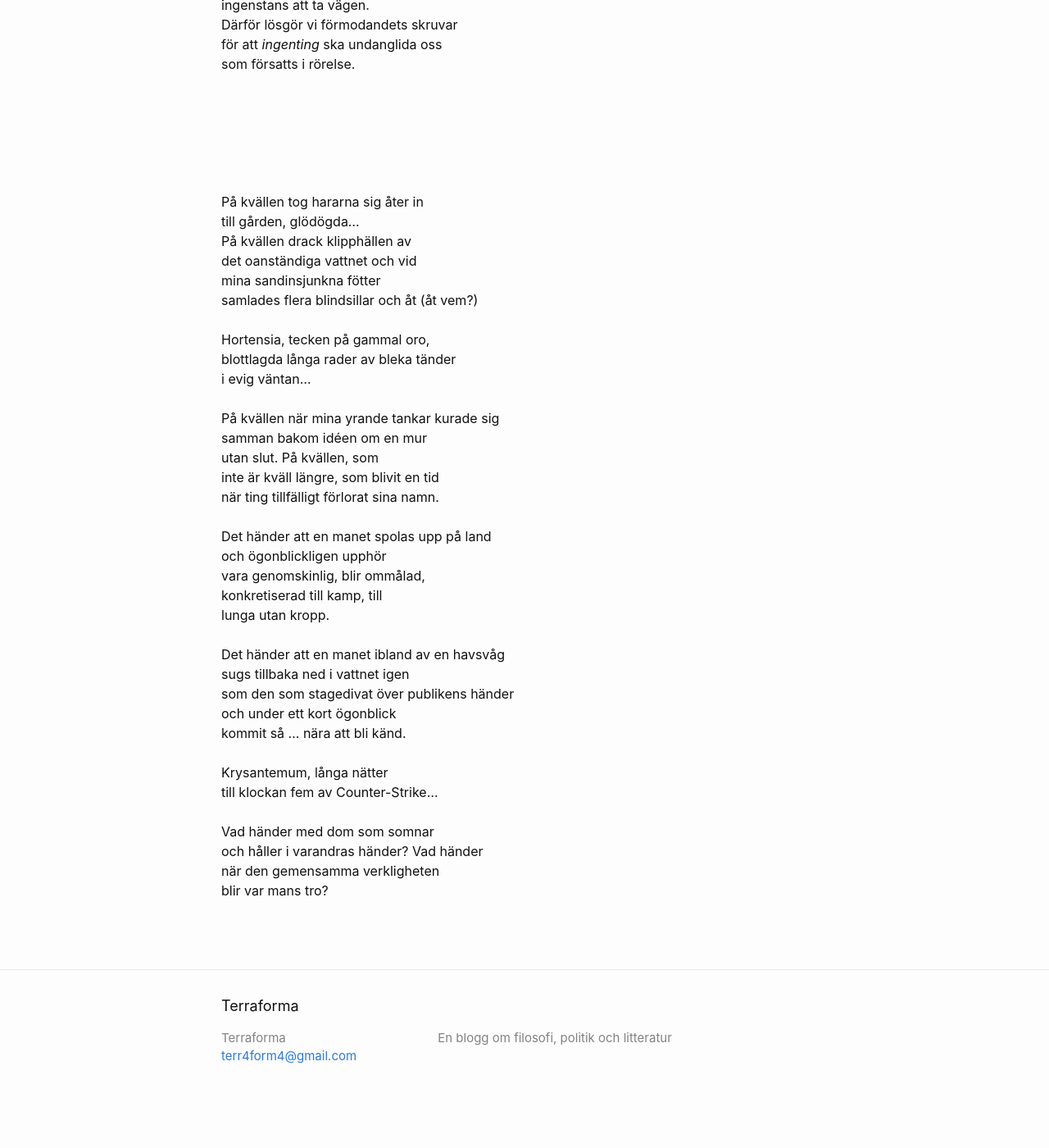
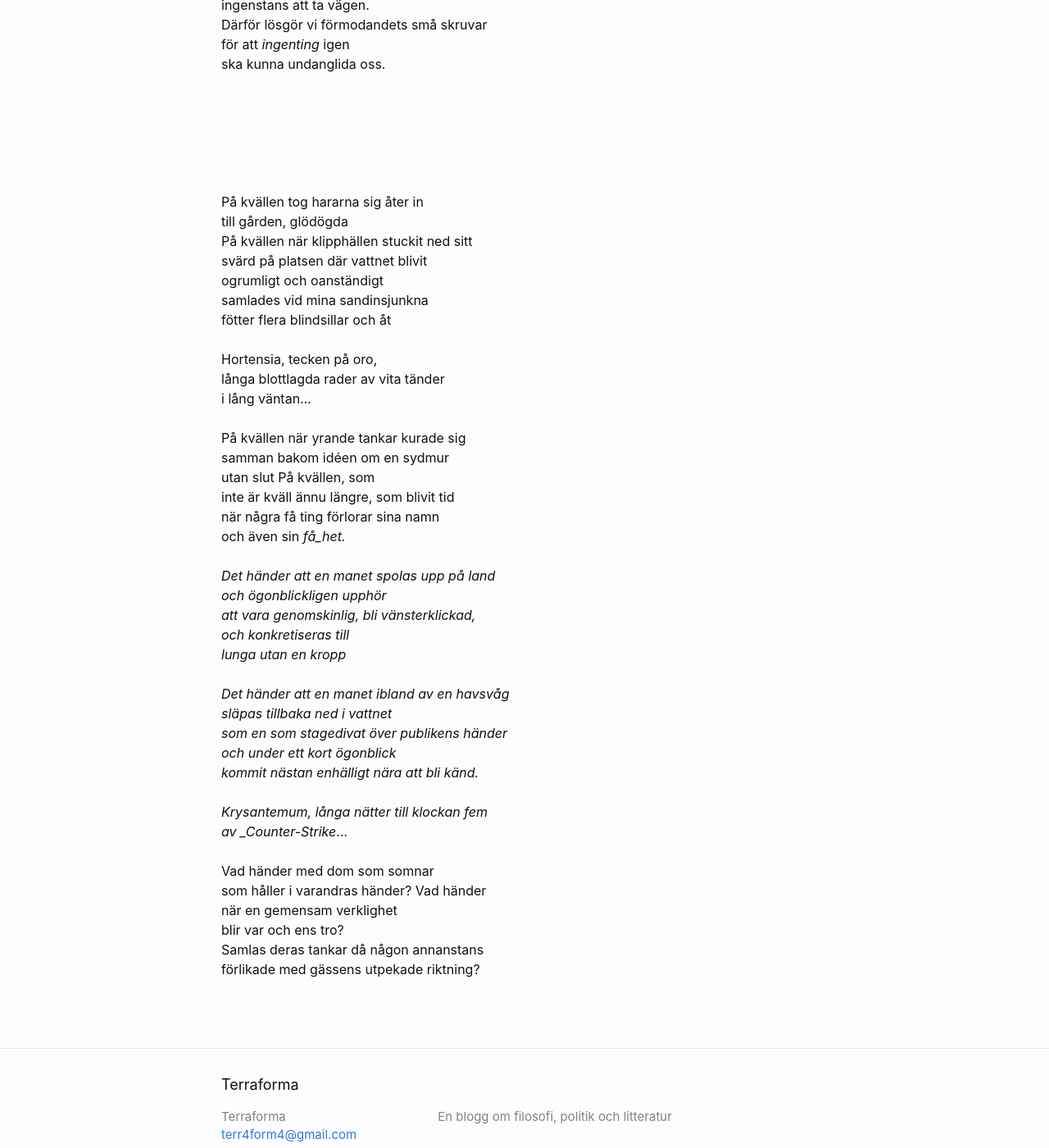
Before and after one commit to terr4form4/terr4form4.github.io, a Jekyll site: the page built from _posts/poesi/2024-01-03-dikter-2023-2024.md, in a window 1280 px wide and 1400 px high, scrolled down 9161 px. Shown: the whole window at 82% size. Built offline with Jekyll 4.4.1, drawn with Linux system fonts in a browser that asks for light colours; comment, search, counter and statistics services are not loaded; before the commit the page ends 10521 px from its top, so only the background shows below that; some of the changed text lies outside the part shown.

```diff
--- a/_posts/poesi/2024-01-03-dikter-2023-2024.md
+++ b/_posts/poesi/2024-01-03-dikter-2023-2024.md
@@ -167,11 +167,11 @@ och så vidare, och så vidare<br/>
 <br/>
 Jag minns också en bild av dig och mig<br/>
 omslingrade, gömda i varandra<br/>
-som rester av snö på våren, dröjer sig kvar,<br/>
-gömmer sig i skuggor<br/>
+som rester av snö på våren dröjer sig kvar,<br/>
+och gömmer sig bland skuggor<br/>
 Under ett kort ögonblick såg jag min reflektion<br/>
 i ett butiksfönster för första gången<br/>
-förstå sin alldeles sär-skilda fattigdom<br/>
+förstå sin alldeles *sär*skilda fattigdom<br/>
 förstå att på långt håll<br/>
 _’aldrig mer’_ och _’för alltid’_<br/>
 låter ganska lika<br/>
@@ -279,7 +279,7 @@ känna mig själv, vart jag vill gå och<br/>
 var jag<br/>
 vill stanna.<br/>
 <br/>
-I sagan frågade frukten skalet om läppar,<br/>
+I sagan: frukten frågade skalet om läppar,<br/>
 nålen frågade tråden om tankar;<br/>
 du var valryggen som splittrade stjärnan<br/>
 över det stilla vattnet.<br/>
@@ -330,31 +330,31 @@ genom det bruna barret i vilket<br/>
 bara ett<br/>
 doftspår av någon annan spelar en<br/>
 grundläggande<br/>
-roll, som ansiktet som träffats av<br/>
+roll, som ett ansikte som träffats av<br/>
 utblåst cigarettrök men ändå stannar.<br/>
 <br/>
 Jag mötte upp langaren på Komettorget<br/>
 i slutet av den krökta trappan<br/>
 till de vita höghusen.<br/>
 Han sa: "Det är för jävligt<br/>
-med dom hära ådrorna"<br/>
+med dom hära ådrorna!"<br/>
 medan han flaxade med armarna<br/>
 och hade synbara ryckningar i sina käkar.<br/>
 På vägen hem såg jag<br/>
 hur den våta kalla gnistrande<br/>
-asfalten också ignorerade<br/>
-alla mina beslut<br/>
-i alla korsningar, och hur<br/>
-den för varje steg visade mer och mer<br/>
-av fåfängan i mina försök att<br/>
-komma ut ur mina egna tankar.<br/>
+asfalten i alla korsningar<br/>
+också ignorerade alla beslut<br/>
+och hur för<br/>
+varje nytt steg den avslöjade desto mer<br/>
+fåfängan i mina försök att<br/>
+komma ut ur mina tankar.<br/>
 <br/>
 Det var i ångmaskinens tid, den<br/>
 sönderhackade rosens<br/>
 tid och varje tid har sin plats.<br/>
-När tiden uppenbarade sig här på gården<br/>
+När tiden uppenbarade sig här på vår gård<br/>
 och svepte med sin hand<br/>
-över oss gjorde den det så häftigt<br/>
+över den gjorde den det så häftigt<br/>
 och så brutalt. Med ens blev<br/>
 allt oigenkännligt<br/>
 och oförlåtligt.<br/>
@@ -364,8 +364,8 @@ på dagen och deras höga ljusa rop<br/>
 studsade mellan fasaderna<br/>
 höll rädslan<br/>
 oss fångna i flera dagar efteråt. När<br/>
-kärleken visade sig hade rosen<br/>
-redan flytt iväg med andras ögon.<br/>
+kärleken sedan visade sig hade rosen<br/>
+redan flytt iväg med någon annans ögon.<br/>
 <br/>
 Genom en sten rinner en annan slags<br/>
 flod, och den flyter också genom<br/>
@@ -373,9 +373,9 @@ oss, den följer<br/>
 ingens vilja och inga lagar.<br/>
 Och någonstans inuti en sten finns<br/>
 ingenstans att ta vägen.<br/>
-Därför lösgör vi förmodandets skruvar<br/>
-för att *ingenting* ska undanglida oss<br/>
-som försatts i rörelse.<br/>
+Därför lösgör vi förmodandets små skruvar<br/>
+för att _ingenting_ igen<br/>
+ska kunna undanglida oss.<br/>
 <br/>
 <br/>
 <br/>
@@ -383,39 +383,43 @@ som försatts i rörelse.<br/>
 <br/>
 <br/>
 På kvällen tog hararna sig åter in<br/>
-till gården, glödögda...<br/>
-På kvällen drack klipphällen av<br/>
-det oanständiga vattnet och vid<br/>
-mina sandinsjunkna fötter<br/>
-samlades flera blindsillar och åt (åt vem?)<br/>
+till gården, glödögda<br/>
+På kvällen när klipphällen stuckit ned sitt<br/>
+svärd på platsen där vattnet blivit<br/>
+ogrumligt och oanständigt<br/>
+samlades vid mina sandinsjunkna<br/>
+fötter flera blindsillar och åt<br/>
 <br/>
-Hortensia, tecken på gammal oro,<br/>
-blottlagda långa rader av bleka tänder<br/>
-i evig väntan...<br/>
+Hortensia, tecken på oro,<br/>
+långa blottlagda rader av vita tänder<br/>
+i lång väntan...<br/>
 <br/>
-På kvällen när mina yrande tankar kurade sig<br/>
-samman bakom idéen om en mur<br/>
-utan slut. På kvällen, som<br/>
-inte är kväll längre, som blivit en tid<br/>
-när ting tillfälligt förlorat sina namn.<br/>
+På kvällen när yrande tankar kurade sig<br/>
+samman bakom idéen om en sydmur<br/>
+utan slut På kvällen, som<br/>
+inte är kväll ännu längre, som blivit tid<br/>
+när några få ting förlorar sina namn<br/>
+och även sin _få_het.<br/>
 <br/>
 Det händer att en manet spolas upp på land<br/>
 och ögonblickligen upphör<br/>
-vara genomskinlig, blir ommålad,<br/>
-konkretiserad till kamp, till<br/>
-lunga utan kropp.<br/>
+att vara genomskinlig, bli vänsterklickad,<br/>
+och konkretiseras till<br/>
+lunga utan en kropp<br/>
 <br/>
 Det händer att en manet ibland av en havsvåg<br/>
-sugs tillbaka ned i vattnet igen<br/>
-som den som stagedivat över publikens händer<br/>
+släpas tillbaka ned i vattnet<br/>
+som en som stagedivat över publikens händer<br/>
 och under ett kort ögonblick<br/>
-kommit så ... nära att bli känd.<br/>
+kommit nästan enhälligt nära att bli känd.<br/>
 <br/>
-Krysantemum, långa nätter<br/>
-till klockan fem av Counter-Strike...<br/>
+Krysantemum, långa nätter till klockan fem<br/>
+av _Counter-Strike_...<br/>
 <br/>
 Vad händer med dom som somnar<br/>
-och håller i varandras händer? Vad händer<br/>
-när den gemensamma verkligheten<br/>
-blir var mans tro?<br/>
+som håller i varandras händer? Vad händer<br/>
+när en gemensam verklighet<br/>
+blir var och ens tro?<br/>
+Samlas deras tankar då någon annanstans<br/>
+förlikade med gässens utpekade riktning?<br/>
 <br/>
```
Also changed, not shown: other parts of _posts/poesi/2024-01-03-dikter-2023-2024.md (+9 -9 lines).
